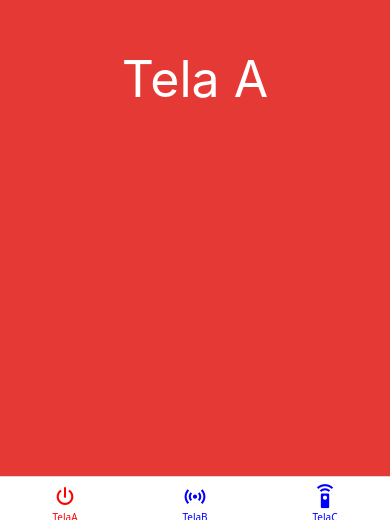
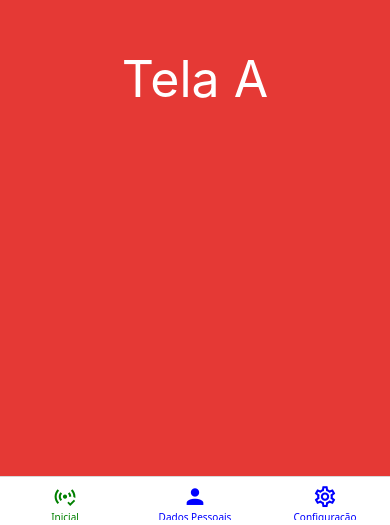
Before and after one commit to davidIsrael-rj/ReactNavigation_ReactNative, a React Native app: screen /TelaA in a window 390 px wide. Shown: the part 319-844 px from the top of the page. Built offline with nearby package versions, Linux system fonts and the light colour scheme.

Commit message:
Inserido ícones e modificando o Label

```diff
--- a/src/navegacao/Tab.jsx
+++ b/src/navegacao/Tab.jsx
@@ -9,28 +9,42 @@ const Tab = createBottomTabNavigator()
 
 export default props => (
   <Tab.Navigator
-        initialRouteName="TelaB"
     screenOptions={({ route }) => ({
       headerShown: false,
-            tabBarActiveTintColor: 'red',
+      tabBarShowLabel: true,
+      tabBarActiveTintColor: 'green',
       tabBarInactiveTintColor: 'blue',
-            tabBarIcon: ({ color, size }) => {
-              let iconName;
+      tabBarIcon: ({ focused, color, size }) => {
+        let iconName
 
-              if (route.name === 'TelaA') {
-                iconName = 'power'; // exemplo de ícone para TelaA
-              } else if (route.name === 'TelaB') {
-                iconName = 'access-point'; // exemplo para TelaB
-              } else if (route.name === 'TelaC') {
-                iconName = 'remote'; // exemplo para TelaC
+        switch (route.name) {
+          case 'TelaA':
+            iconName = focused
+              ? 'access-point-check'
+              : 'access-point'
+            break;
+          case 'TelaB':
+            iconName = focused
+              ? 'account-check'
+              : 'account'
+            break;
+          case 'TelaC':
+            iconName = focused
+              ? 'cog-play-outline'
+              : 'cog-outline'
+            break;
         }
+        return <Icon name={iconName} size={size} color={color} />
+      },
+    })}
 
-              return <Icon name={iconName} size={size} color={color} />;
-            },
-          })}>
+  >
 
-        <Tab.Screen name="TelaA" component={TelaA} />
-        <Tab.Screen name="TelaB" component={TelaB} />
-        <Tab.Screen name="TelaC" component={TelaC} />
+    <Tab.Screen name="TelaA" component={TelaA}
+      options={{title: 'Inicial'}} />
+    <Tab.Screen name="TelaB" component={TelaB}
+      options={{title: 'Dados Pessoais'}}/>
+    <Tab.Screen name="TelaC" component={TelaC}
+      options={{title:'Configuração'}}/>
   </Tab.Navigator>
 )
```
Lines whose indentation alone changed are shown as unchanged.
